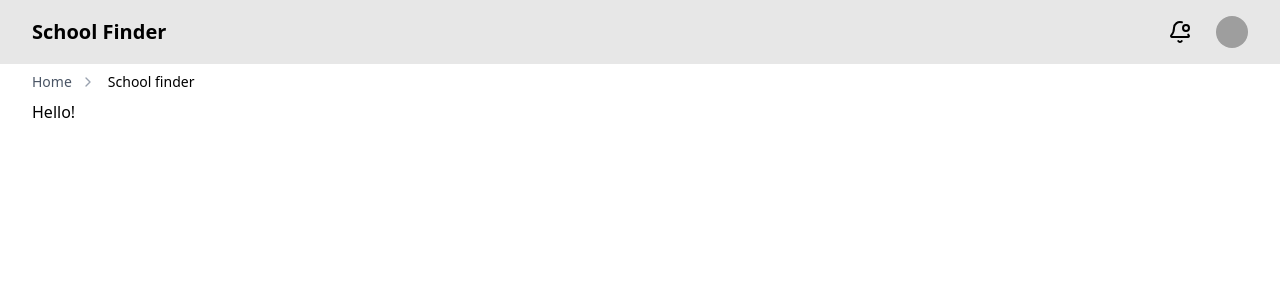
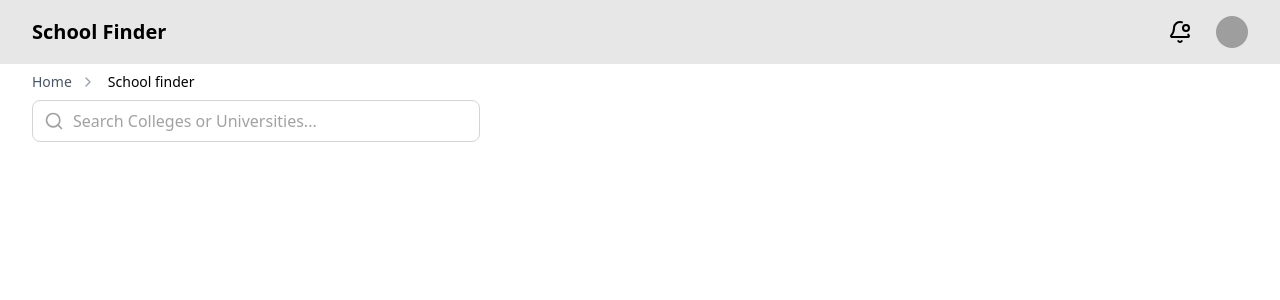
Before and after one commit to aarvi18/school-finder-ui, a React (Vite) app: page / in a window 1280 px wide. Shown: the top 300 px of the page. Built offline with nearby package versions, Linux system fonts and the light colour scheme; grey boxes are pictures that could not be loaded.

Commit message:
feat: add search bar

```diff
--- a/src/App.tsx
+++ b/src/App.tsx
@@ -1,4 +1,5 @@
 import { Navbar } from "./components/navbar"
+import { SearchPanel } from "./components/searchPanel/SearchPanel"
 import { Breadcrumb } from "./ui"
 
 function App() {
@@ -8,7 +9,7 @@ function App() {
       <Navbar />
       <main className="max-w-8xl mx-auto px-4 sm:px-6 lg:px-8">
         <Breadcrumb />
-        <h1>Hello!</h1>
+        <SearchPanel />
       </main>
     </>
   )
--- /dev/null
+++ b/src/components/searchPanel/SearchPanel.tsx
@@ -0,0 +1,10 @@
+import { SearchBar } from "../searchbar/SearchBar";
+
+export const SearchPanel = () => {
+
+    return (
+        <main>
+            <SearchBar />
+        </main>
+    );
+};
--- /dev/null
+++ b/src/components/searchbar/SearchBar.tsx
@@ -0,0 +1,19 @@
+import { Search } from "lucide-react";
+import { useState } from "react";
+
+export const SearchBar = () => {
+    const [query, setQuery] = useState("");
+
+    return (
+        <main className="relative w-full max-w-md">
+            <input
+                type="text"
+                placeholder="Search Colleges or Universities..."
+                value={query}
+                onChange={(e) => setQuery(e.target.value)}
+                className="w-full pl-10 pr-4 py-2 border border-[var(--border)] rounded-lg bg-white text-black placeholder-[var(--gray)] focus:outline-none focus:ring-1 focus:ring-[var(--gray)] focus:border-transparent"
+            />
+            <Search className="absolute left-3 top-1/2 transform -translate-y-1/2 h-5 w-5 text-[var(--gray)]" />
+        </main>
+    );
+};
```
